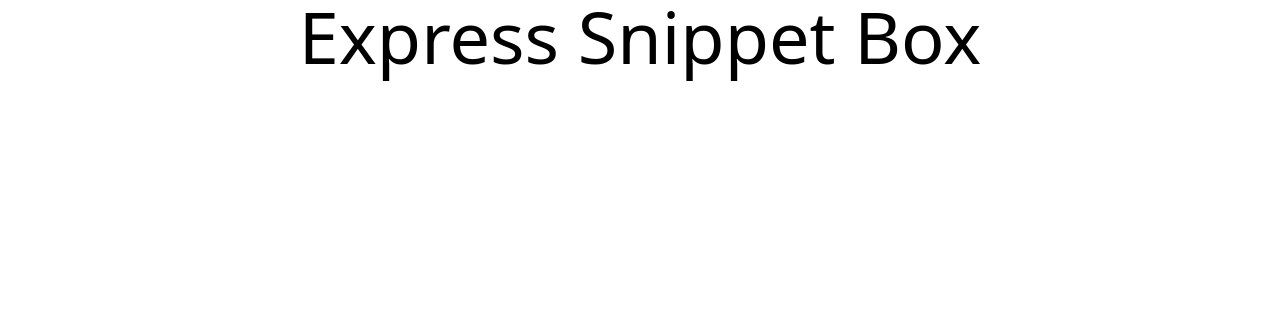
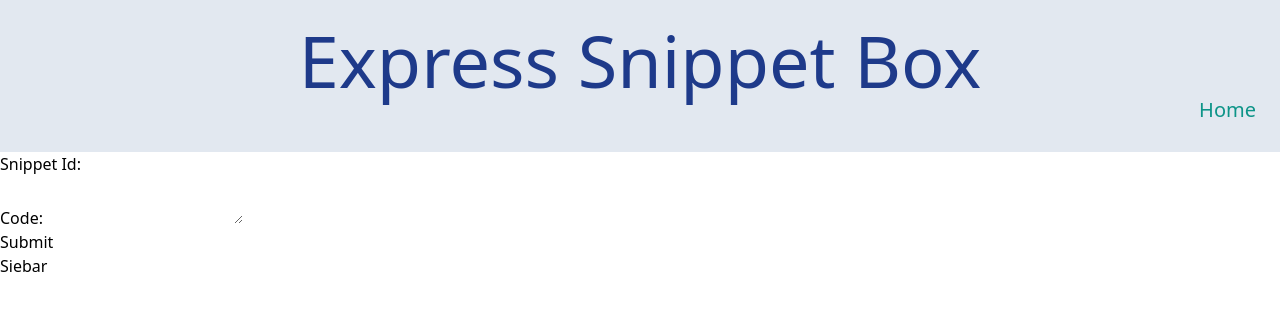
Before and after one commit to ChrisForti/api-ui, a React (Vite) app: page / in a window 1280 px wide. Shown: the top 310 px of the page. Built offline with nearby package versions, Linux system fonts and the light colour scheme.

Commit message:
Added a snippetForm instead of mainpage, also need to figure out usestate for header links.

```diff
--- a/src/App.tsx
+++ b/src/App.tsx
@@ -1,12 +1,19 @@
-// import { useState } from "react";
+import { useState } from "react";
 import { Header } from "./components/Header";
+import { Sidebar } from "./components/Sidebar";
+import SnippetForm from "./components/SnippetForm";
 
 function App() {
-  // const [count, setCount] = useState(0);
+  // need to figure out usestate params, for snippet box
+  const [setHeaderNavigation, setToHome] = useState(0);
 
   return (
     <div className="text-black">
-      <Header />
+      <Header setHeaderNavigation={setToHome} />
+      <div>
+        <SnippetForm home={setToHome} />
+        <Sidebar />
+      </div>
     </div>
   );
 }
--- a/src/components/Header.tsx
+++ b/src/components/Header.tsx
@@ -1,7 +1,23 @@
-export function Header() {
+type HeaderProps = {
+  setHeaderNavigation: React.Dispatch<React.SetStateAction<number>>;
+};
+
+export function Header({ setHeaderNavigation }: HeaderProps) {
   return (
-    <div>
-      <header className="text-center text-7xl">Express Snippet Box</header>
+    <div className="bg-slate-200 p-6">
+      <header className="text-center text-7xl text-blue-900">
+        Express Snippet Box
+      </header>
+      <ul>
+        <li
+          className="pb-1 text-xl text-teal-600 sm:text-right"
+          onClick={() => {
+            setHeaderNavigation(0);
+          }}
+        >
+          <a href="/Mainpage">Home</a>
+        </li>
+      </ul>
     </div>
   );
 }
--- /dev/null
+++ b/src/components/Sidebar.tsx
@@ -0,0 +1,7 @@
+export function Sidebar() {
+  return (
+    <div>
+      <aside>Siebar</aside>
+    </div>
+  );
+}
--- /dev/null
+++ b/src/components/SnippetForm.tsx
@@ -0,0 +1,51 @@
+import React, { useState } from "react";
+
+interface Snippet {
+  snippetId: string;
+  code: string;
+  home: boolean;
+}
+
+const SnippetForm: React.FC = () => {
+  const [snippet, setSnippet] = useState<Snippet>({ snippetId: "", code: "" });
+
+  const handleChange = (
+    event: React.ChangeEvent<HTMLInputElement | HTMLTextAreaElement>,
+  ) => {
+    const { name, value } = event.target;
+    setSnippet((prevSnippet) => ({ ...prevSnippet, [name]: value }));
+  };
+
+  const handleSubmit = (event: React.FormEvent<HTMLFormElement>) => {
+    event.preventDefault();
+    // Handle snippet submission (e.g., send to API)
+    console.log("Snippet submitted:", snippet);
+  };
+
+  return (
+    <form onSubmit={handleSubmit}>
+      <div>
+        <label htmlFor="title">Snippet Id:</label>
+        <input
+          type="text"
+          id="title"
+          name="title"
+          value={snippet.snippetId}
+          onChange={handleChange}
+        />
+      </div>
+      <div>
+        <label htmlFor="code">Code:</label>
+        <textarea
+          id="code"
+          name="code"
+          value={snippet.code}
+          onChange={handleChange}
+        />
+      </div>
+      <button type="submit">Submit</button>
+    </form>
+  );
+};
+
+export default SnippetForm;
```
